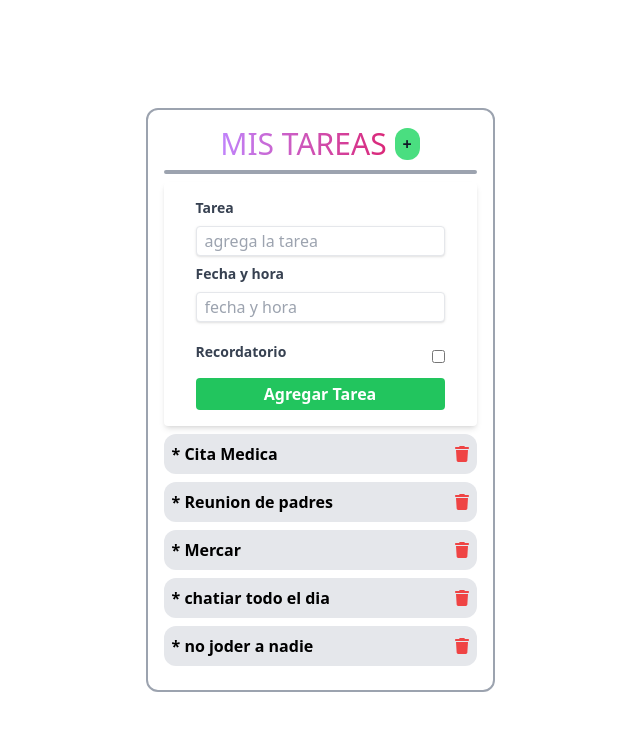
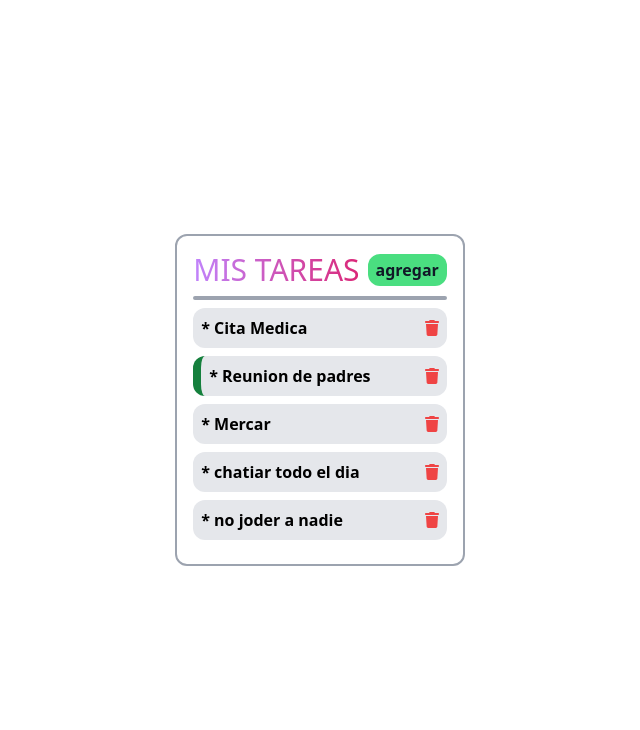
Before and after one commit to adrianurbano30/angularCrashCourse2022, an Angular app: page / in a window 1280 px wide. Shown: the top 730 px of the page, without its empty margins (320-960 px from the left). Built offline with nearby package versions, Linux system fonts and the light colour scheme; data requests are answered from the project's data file.

Commit message:
se agrego funcion al boton agregar tarea con cambio de color y funcion con servicio cambiante de valor cuando se presiona o cuando se guarda una tarea

```diff
--- a/db.json
+++ b/db.json
@@ -9,7 +9,7 @@
     {
       "texto": "Reunion de padres",
       "fecha": "15 abril 2022",
-      "recordatorio": false,
+      "recordatorio": true,
       "id": 2
     },
     {
@@ -39,8 +39,14 @@
     {
       "texto": "visitar a la abuela",
       "fecha": "quien sabe",
-      "recordatorio": false,
+      "recordatorio": true,
       "id": 7
+    },
+    {
+      "texto": "se hizo lo que debia",
+      "fecha": "la hora exacta",
+      "recordatorio": true,
+      "id": 8
     }
   ]
 }
--- a/src/app/componentes/agregar-tarea/agregar-tarea.component.html
+++ b/src/app/componentes/agregar-tarea/agregar-tarea.component.html
@@ -1,5 +1,5 @@
-<div class="w-full max-w-xs">
-  <form (ngSubmit)="agregarT()" class="bg-white shadow-md rounded px-8 pt-4 pb-4 mb-2">
+<div *ngIf="mostrarOnoAgregarTarea" class="w-full max-w-xs">
+  <form (ngSubmit)="agregarT()" class="bg-white shadow-md rounded px-8 pt-4 pb-4 mb-2 select-none">
     <div class="mb-2">
       <label class="block text-gray-700 text-sm font-bold mb-2" for="texto">
         Tarea
@@ -19,7 +19,7 @@
       <input [(ngModel)]="tarea.recordatorio" class="text-gray-600 text-lg" name="recordatorio" id="recordatorio" type="checkbox">
     </div>
     <div class="flex items-center justify-center">
-      <button class="bg-green-500 hover:bg-green-700 transition duration-700 text-white font-bold py-1 px-2 rounded focus:outline-none focus:shadow-outline w-full" type="submit">
+      <button  class="bg-green-500 hover:bg-green-700 transition duration-700 text-white font-bold py-1 px-2 rounded focus:outline-none focus:shadow-outline w-full" type="submit">
         Agregar Tarea
       </button>
     </div>
--- a/src/app/componentes/agregar-tarea/agregar-tarea.component.ts
+++ b/src/app/componentes/agregar-tarea/agregar-tarea.component.ts
@@ -1,5 +1,7 @@
 import { Tarea } from './../../interfaces/tarea';
 import { Component, EventEmitter, OnInit, Output } from '@angular/core';
+import { UiService } from 'src/app/servicios/ui.service';
+import { Subscription } from 'rxjs';
 
 @Component({
   selector: 'app-agregar-tarea',
@@ -15,8 +17,14 @@ export class AgregarTareaComponent implements OnInit {
     fecha:'',
     recordatorio:false
   }
+  mostrarOnoAgregarTarea!:boolean;
+  subscripcion = Subscription;
 
-  constructor() { }
+  constructor(private uisvc:UiService) {
+    this.uisvc.enCambio().subscribe((valor)=>{
+      this.mostrarOnoAgregarTarea = valor;
+    });
+  }
 
   agregarT(){
 
@@ -25,6 +33,8 @@ export class AgregarTareaComponent implements OnInit {
     }
 
     this.agregarTarea.emit(this.tarea);
+    this.uisvc.mostrarOnoAgregarTarea();
+
     this.tarea.texto='';
     this.tarea.fecha='';
     this.tarea.recordatorio=false;
--- a/src/app/componentes/header/header.component.html
+++ b/src/app/componentes/header/header.component.html
@@ -1,5 +1,5 @@
 
 <header class="flex items-center justify-center">
   <h1 class="flex self-center text-center text-transparent xs:text-4xl sm:text-4xl md:text-4xl lg:text-4xl xl:text-3xl 2xl:text-5xl bg-clip-text bg-gradient-to-r from-purple-400 to-pink-600 mr-2">{{titulo}}</h1>
-  <app-button (btnClick)="agregarQuitarTarea()" color="bg-green-400 text-gray-900 hover:bg-green-900 hover:text-white" texto="+"></app-button>
+  <app-button (btnClick)="agregarQuitarTarea()" color="{{mostrarTareas ? 'bg-red-400 text-white hover:bg-red-700 ':'bg-green-400 text-gray-900 hover:bg-green-900 hover:text-white'}}" texto="{{mostrarTareas ? 'cerrar':'agregar'}}"></app-button>
 </header>
--- a/src/app/componentes/header/header.component.ts
+++ b/src/app/componentes/header/header.component.ts
@@ -1,4 +1,6 @@
 import { Component, OnInit } from '@angular/core';
+import { Subscription } from 'rxjs';
+import { UiService } from 'src/app/servicios/ui.service';
 
 @Component({
   selector: 'app-header',
@@ -8,14 +10,20 @@ import { Component, OnInit } from '@angular/core';
 export class HeaderComponent implements OnInit {
 
   titulo:string='MIS TAREAS';
+  mostrarTareas:boolean=false;
+  subscription!:Subscription;
 
-  constructor() { }
+  constructor(private uisvc:UiService) {
+    this.subscription = this.uisvc.enCambio().subscribe((valor)=>{
+      this.mostrarTareas = valor;
+    });
+  }
 
   ngOnInit(): void {
   }
 
   agregarQuitarTarea(){
-    console.log('agregar o quitar tarea');
+    this.uisvc.mostrarOnoAgregarTarea();
   }
 
 }
--- a/src/app/componentes/tareas/tareas.component.ts
+++ b/src/app/componentes/tareas/tareas.component.ts
@@ -12,7 +12,9 @@ export class TareasComponent implements OnInit {
 
 
 
-  constructor(private tareaServicio:TareaServiciosService) { }
+  constructor(private tareaServicio:TareaServiciosService) {
+
+  }
 
   Tareas:Tarea[] =[];
 
--- /dev/null
+++ b/src/app/servicios/ui.service.ts
@@ -0,0 +1,23 @@
+import { Injectable } from '@angular/core';
+import { Subject, Observable } from 'rxjs';
+
+@Injectable({
+  providedIn: 'root'
+})
+export class UiService {
+
+  private mostrarAgregarTarea:boolean=false;
+  private subject= new Subject<any>();
+
+  constructor() { }
+
+  mostrarOnoAgregarTarea():void{
+    this.mostrarAgregarTarea=!this.mostrarAgregarTarea;
+    this.subject.next(this.mostrarAgregarTarea);
+  }
+
+  enCambio():Observable<any>{
+    return this.subject.asObservable();
+  }
+
+}
```
Also changed, not shown: 1 other file (tests, documents, lock files or other folders).
